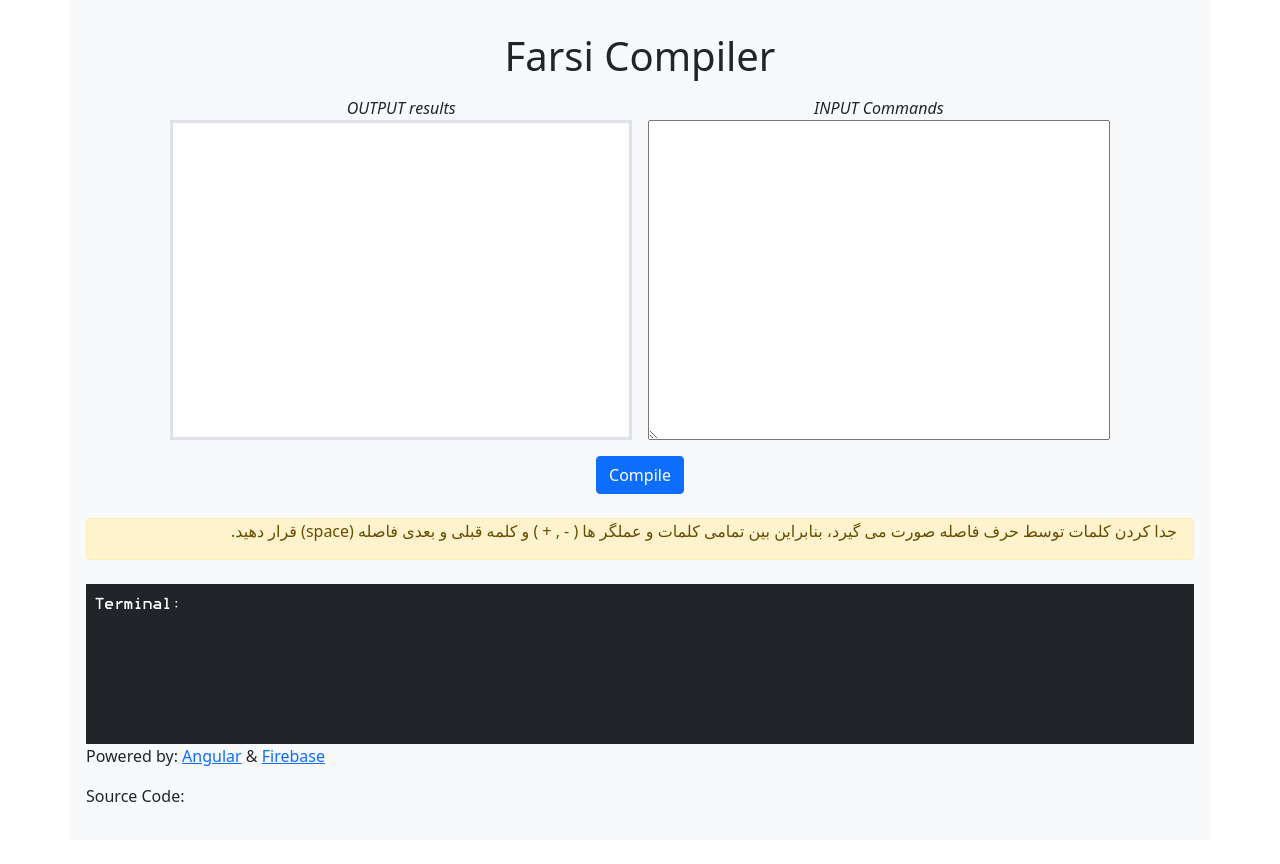
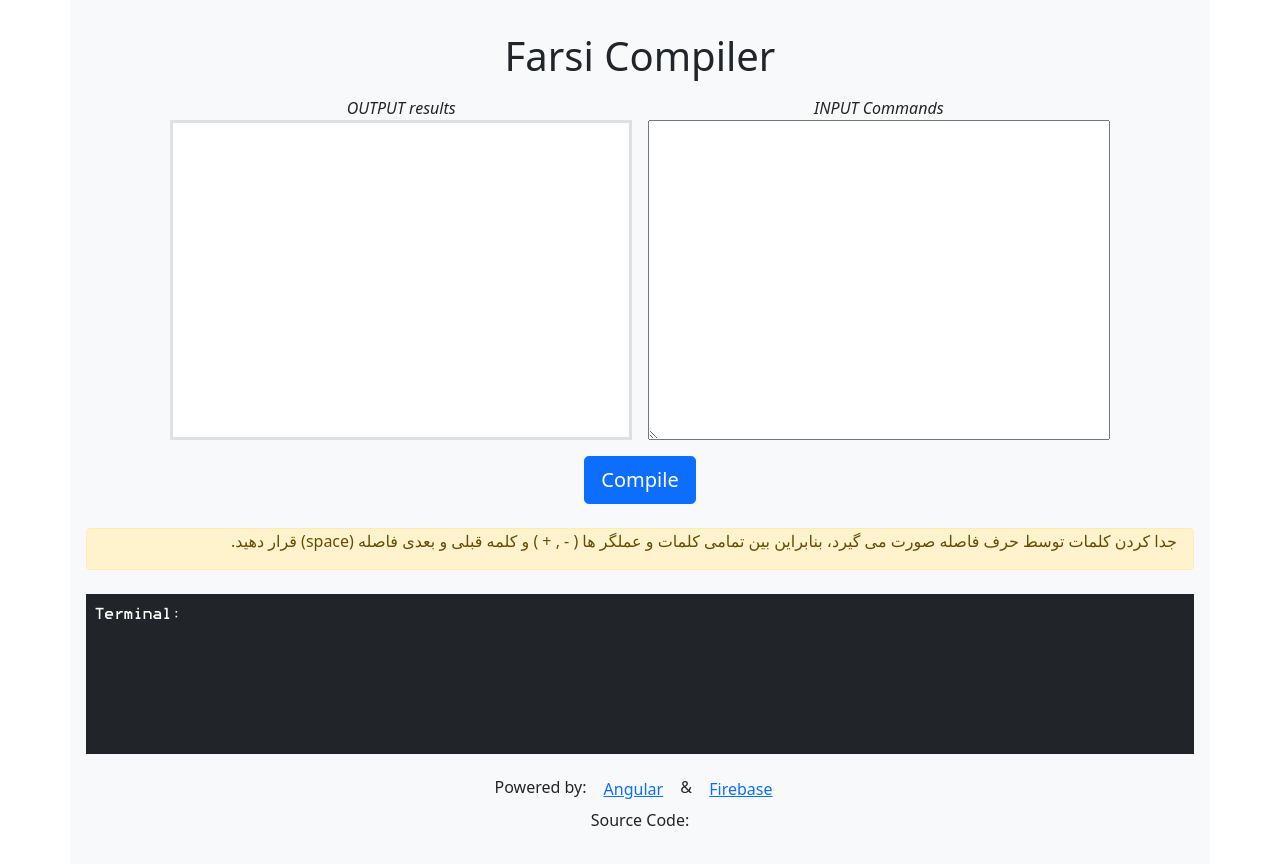
Before and after one commit to Alle-toghiani/Farsi-Compiler, an Angular app: page / in a window 1280 px wide. Before the commit the page ends 840 px from the top, so only its background shows below. Built offline with nearby package versions, Linux system fonts and the light colour scheme.

Commit message:
scss file cleared, footer edited, no further ui improvements for not, changing branch to master

```diff
--- a/src/app/compiler/compiler.component.html
+++ b/src/app/compiler/compiler.component.html
@@ -37,7 +37,7 @@
       </div>
 
       <div class="form__actions my-3">
-        <button type="submit" class="btn btn-primary">Compile</button>
+        <button type="submit" class="btn btn-primary btn-lg">Compile</button>
       </div>
 
       <div class="alert alert-warning w-100 py-0 my-2" >
@@ -59,18 +59,18 @@
       </div>
     </div>
 
-  <div dir="ltr" class="about">
-    <p>Powered by:
+  <div dir="ltr" class="text-center m-3">
+   <span>Powered by:
       <a
-        class="about__title"
+        class="btn btn-link"
         href="https://angular.io/"
         target="_blank">Angular</a>
       &
       <a
-        class="about__title"
+        class="btn btn-link"
         href="https://firebase.google.com"
         target="_blank">Firebase</a>
-    </p>
+  </span>
     <p>Source Code: </p>
   </div>
 
--- a/src/app/compiler/compiler.component.scss
+++ b/src/app/compiler/compiler.component.scss
@@ -17,35 +17,6 @@
     gap: 1em;
     direction: rtl;
   }
-
-  &__title{
-
-  }
-
-  &__textArea{
-
-  }
-
-
-  &__section{
-    //background-color: red;
-
-  }
-  &__output{
-
-
-  }
-
-  &__actions{
-
-  }
-  &__submitBtn{
-
-    margin:1em;
-    padding:1em;
-    text-align: center;
-    align-self: center;
-  }
 }
 
 .terminal{
@@ -53,7 +24,6 @@
   margin-top: 1em;
   width: 100%;
   padding: .5em;
-  background-color: #404040;
   box-sizing: border-box;
   font-family: ModeSeven;
 }
```
